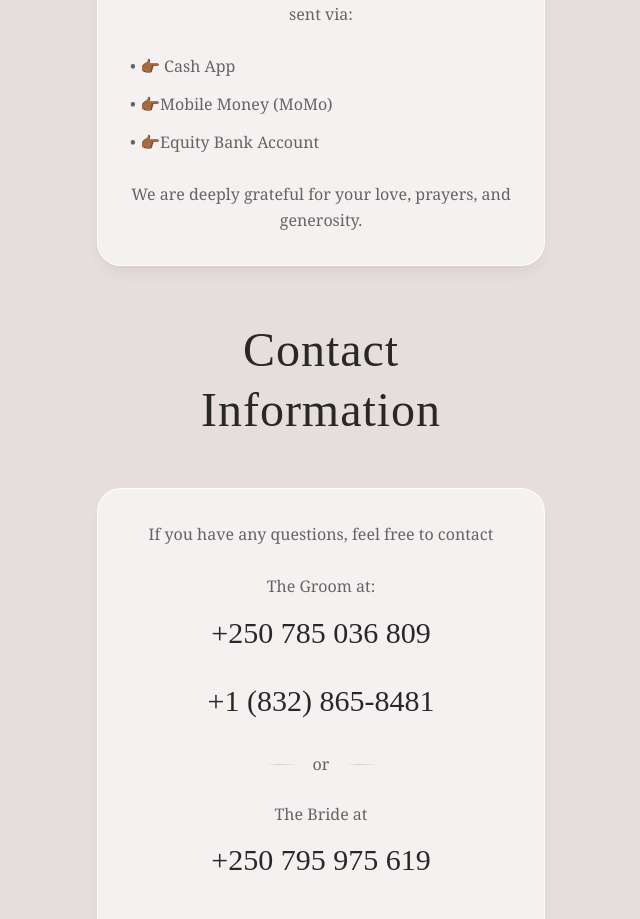
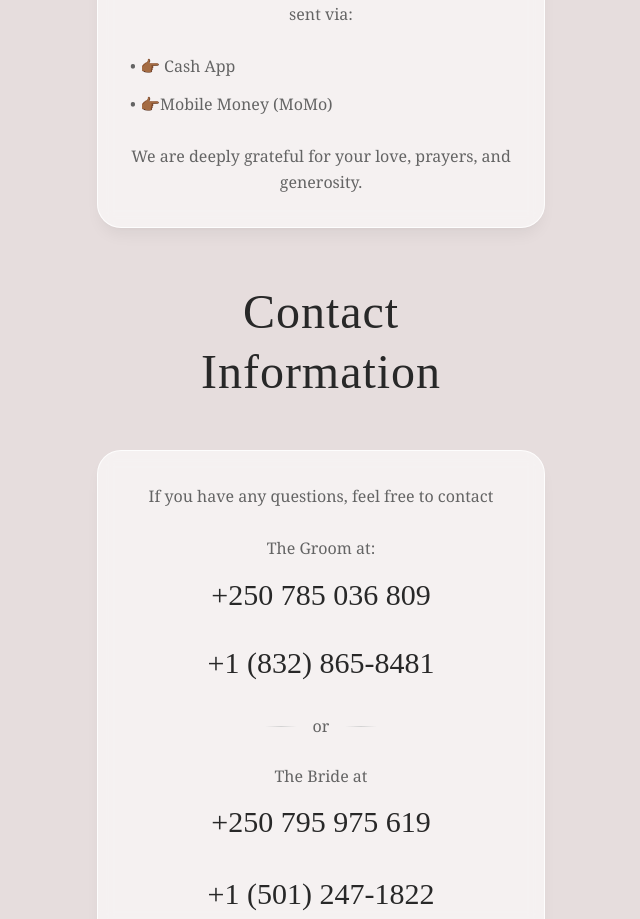
Before and after one commit to Giscard49/w-invitation, a React (Vite) app: page / in a window 1280 px wide. Shown: the part 5148-6067 px from the top of the page, without its empty margins (319-959 px from the left). Built offline with nearby package versions, Linux system fonts and the light colour scheme; no server answers.

Commit message:
new updates

```diff
--- a/src/App.tsx
+++ b/src/App.tsx
@@ -514,15 +514,6 @@
           • 👉🏾Mobile Money (MoMo)
         </a>
 
-        {/* Equity Bank */}
-        <a
-          href="https://equitygroupholdings.com"
-          target="_blank"
-          rel="noopener noreferrer"
-          className="text-blue-600 hover:underline"
-        >
-          • 👉🏾Equity Bank Account
-        </a>
       </div>
 
       <br />
```
